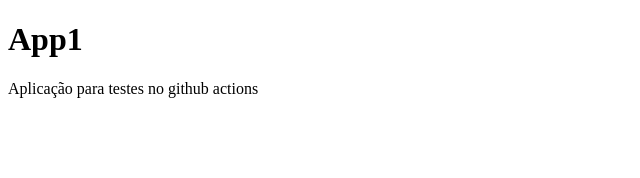
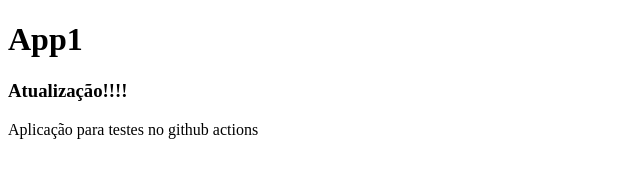
Before and after one commit to rafaelsdomingos/app1, a plain HTML site: page index.html in a window 1280 px wide. Shown: the whole page, without its empty margins (0-640 px from the left). Drawn offline with Linux system fonts and the light colour scheme.

Commit message:
Atualização do index.html

```diff
--- a/index.html
+++ b/index.html
@@ -7,6 +7,7 @@
 </head>
 <body>
     <h1>App1</h1>
+    <h3>Atualização!!!!</h3>
     <p>Aplicação para testes no github actions</p>
 </body>
 </html>
```
